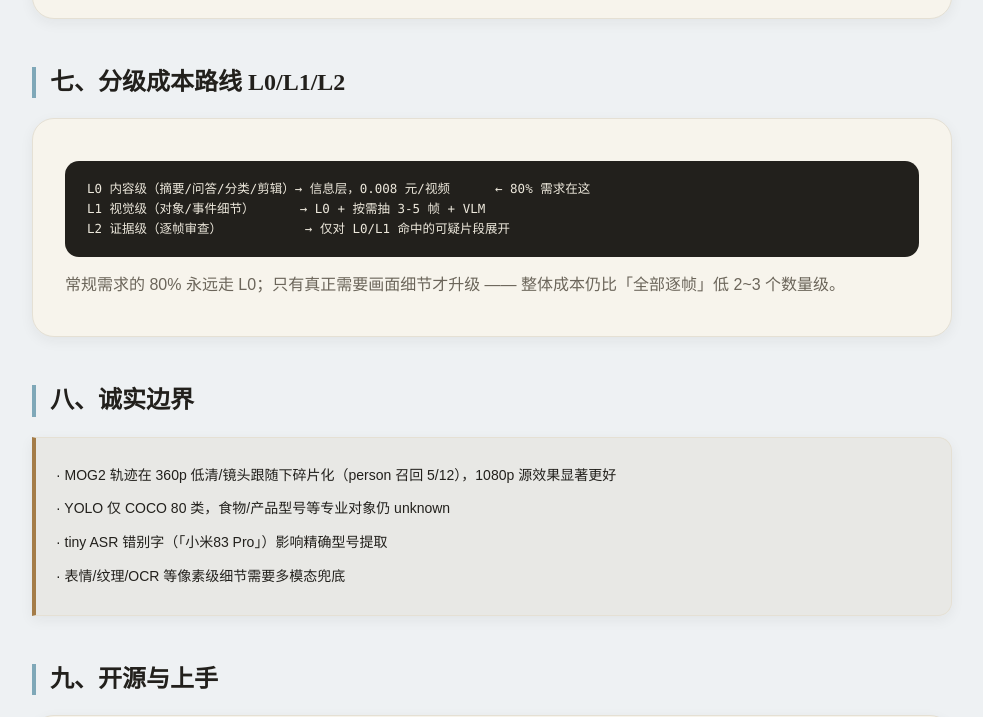
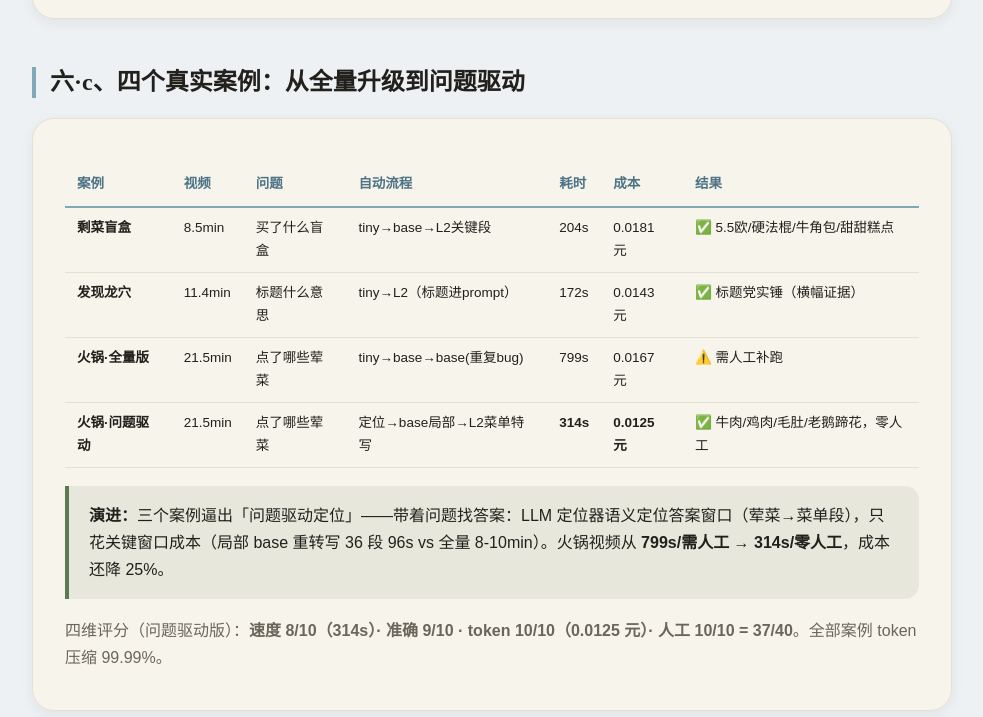
Before and after one commit to ilps2/live-clip, a plain HTML site: page index.html in a window 1280 px wide. Shown: the part 5159-5876 px from the top of the page, without its empty margins (148-1131 px from the left). Drawn offline with Linux system fonts and the light colour scheme.

Commit message:
feat: 4 real-case comparison table (leftover/dragon-cave/hotpot full vs query-driven), 37/40 evolution

```diff
--- a/index.html
+++ b/index.html
@@ -202,6 +202,21 @@ img{max-width:100%;border-radius:14px;border:1px solid var(--border)}
 </section>
 
 <section>
+  <h2>六·c、四个真实案例：从全量升级到问题驱动</h2>
+  <div class="card">
+    <table>
+      <tr><th>案例</th><th>视频</th><th>问题</th><th>自动流程</th><th>耗时</th><th>成本</th><th>结果</th></tr>
+      <tr><td><strong>剩菜盲盒</strong></td><td>8.5min</td><td>买了什么盲盒</td><td>tiny→base→L2关键段</td><td>204s</td><td>0.0181 元</td><td>✅ 5.5欧/硬法棍/牛角包/甜甜糕点</td></tr>
+      <tr><td><strong>发现龙穴</strong></td><td>11.4min</td><td>标题什么意思</td><td>tiny→L2（标题进prompt）</td><td>172s</td><td>0.0143 元</td><td>✅ 标题党实锤（横幅证据）</td></tr>
+      <tr><td><strong>火锅·全量版</strong></td><td>21.5min</td><td>点了哪些荤菜</td><td>tiny→base→base(重复bug)</td><td>799s</td><td>0.0167 元</td><td>⚠️ 需人工补跑</td></tr>
+      <tr><td><strong>火锅·问题驱动</strong></td><td>21.5min</td><td>点了哪些荤菜</td><td>定位→base局部→L2菜单特写</td><td><strong>314s</strong></td><td><strong>0.0125 元</strong></td><td>✅ 牛肉/鸡肉/毛肚/老鹅蹄花，零人工</td></tr>
+    </table>
+    <div class="tl"><strong>演进：</strong>三个案例逼出「问题驱动定位」——带着问题找答案：LLM 定位器语义定位答案窗口（荤菜→菜单段），只花关键窗口成本（局部 base 重转写 36 段 96s vs 全量 8-10min）。火锅视频从 <strong>799s/需人工 → 314s/零人工</strong>，成本还降 25%。</div>
+    <p class="dim">四维评分（问题驱动版）：<strong>速度 8/10（314s）· 准确 9/10 · token 10/10（0.0125 元）· 人工 10/10 = 37/40</strong>。全部案例 token 压缩 99.99%。</p>
+  </div>
+</section>
+
+<section>
   <h2>七、分级成本路线 L0/L1/L2</h2>
   <div class="card">
     <pre>L0 内容级（摘要/问答/分类/剪辑）→ 信息层，0.008 元/视频      ← 80% 需求在这
```
